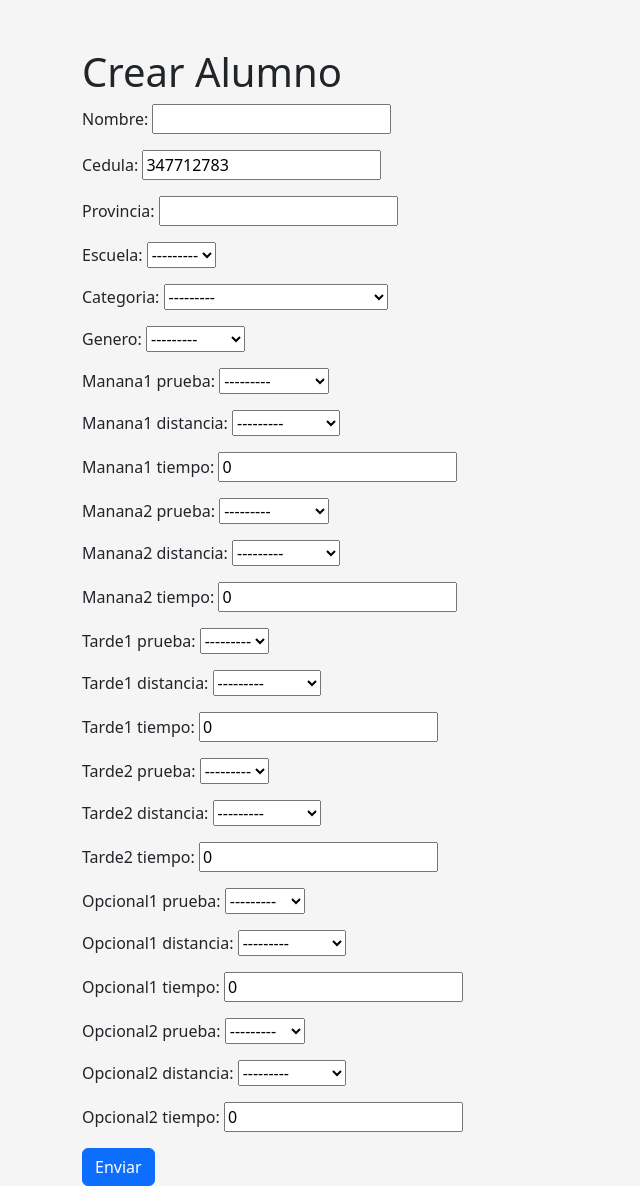
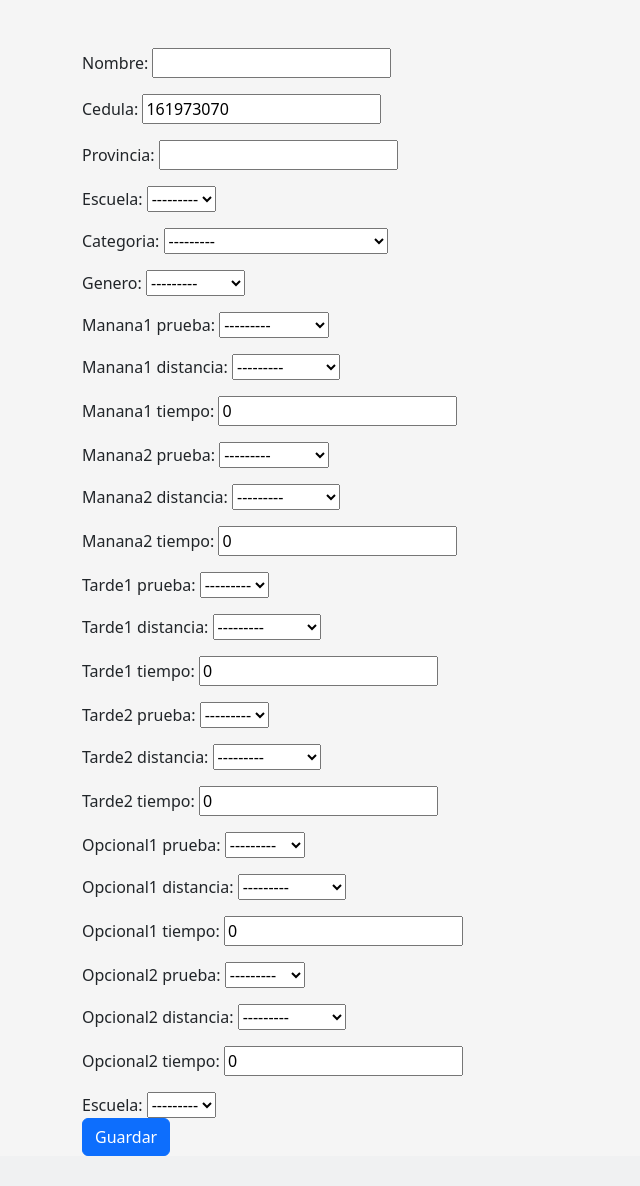
Before and after one commit to JorgeArguello1999/Spotec, a Django app: page /insert_students/create/ in a window 1280 px wide. Shown: the part 112-1298 px from the top of the page, without its empty margins (0-640 px from the left). After the commit the page ends 1268 px from the top, so only its background shows below. Run offline with Django 4.2, Linux system fonts and the light colour scheme; the visitor is signed in with stand-in values (Sample User, id 1); data that the repository does not hold is empty.

Commit message:
USABLE al 100% Tener en cuenta el campo de escuela inferior

```diff
--- a/insert_students/templates/create_insert_students.html
+++ b/insert_students/templates/create_insert_students.html
@@ -5,15 +5,25 @@
 {% block content %}
 
 <div class="container mt-5">
-    <h1>Crear Alumno</h1>
+<form method="post" class="form-group">
+        {% csrf_token %}
+        <!-- Renderiza los campos generados automáticamente por Django usando form.as_p -->
+        {{ form.as_p }}
 
-    <div class="form-group">
-        <form action="" method="post" class="form">
-            {% csrf_token %}
-            {{form.as_p}}
-            <button class="btn btn-primary">Enviar</button>
-        </form>
-    </div>
+        <!-- Personaliza el campo de la escuela -->
+        <div class="fieldWrapper">
+            <label for="id_escuela">Escuela:</label>
+            <select name="escuela" id="id_escuela">
+                {% for choice in escuelas_choices %}
+                    <option value="{{ choice.0 }}">{{ choice.1 }}</option>
+                {% endfor %}
+            </select>
+        </div>
+
+        <input type="submit" value="Guardar" class="btn btn-primary">
+
+</form>
 </div>
 
+
 {% endblock %}
--- a/insert_students/views.py
+++ b/insert_students/views.py
@@ -5,6 +5,7 @@ from .models import Estudiante
 from .forms import Estudiante_form
 from competence import functions
 from competence.models import Competencia
+from schools.models import Escuelas
 
 # Create your views here.
 @login_required
@@ -20,13 +21,52 @@ def create(request):
         # Pasamos los datos obtenidos a una función para insertarlo en la tabla competencia
         functions.insert_student_in_compentence(request.POST)
 
+        data_dict = {
+            'cedula': request.POST['cedula'],
+            'nombre': request.POST['nombre'],
+            'provincia': request.POST.get('provincia', None),
+            'escuela': request.POST.get('escuela', None),
+            'genero': request.POST['genero'],
+            'categoria': request.POST['categoria'],
+            'manana1_prueba': request.POST.get('manana1_prueba', None),
+            'manana1_distancia': request.POST.get('manana1_distancia', None),
+            'manana1_tiempo': request.POST.get('manana1_tiempo', None),
+            'manana2_prueba': request.POST.get('manana2_prueba', None),
+            'manana2_distancia': request.POST.get('manana2_distancia', None),
+            'manana2_tiempo': request.POST.get('manana2_tiempo', None),
+            'tarde1_prueba': request.POST.get('tarde1_prueba', None),
+            'tarde1_distancia': request.POST.get('tarde1_distancia', None),
+            'tarde1_tiempo': request.POST.get('tarde1_tiempo', None),
+            'tarde2_prueba': request.POST.get('tarde2_prueba', None),
+            'tarde2_distancia': request.POST.get('tarde2_distancia', None),
+            'tarde2_tiempo': request.POST.get('tarde2_tiempo', None),
+            'opcional1_prueba': request.POST.get('opcional1_prueba', None),
+            'opcional1_distancia': request.POST.get('opcional1_distancia', None),
+            'opcional1_tiempo': request.POST.get('opcional1_tiempo', None),
+            'opcional2_prueba': request.POST.get('opcional2_prueba', None),
+            'opcional2_distancia': request.POST.get('opcional2_distancia', None),
+            'opcional2_tiempo': request.POST.get('opcional2_tiempo', None),
+        }
+        print(request.POST)
+        print(data_dict)
+
         # Guardamos al Estudiante en la tabla estudiante
-        salida = Estudiante_form(request.POST)
-        salida.save()
+        try:
+            salida = Estudiante_form(data_dict)
+            salida.save()
+        except:
+            salida = Estudiante.objects.create(data_dict)
+            salida.save()
         return redirect("list_insert_students")
 
+    # Devolvemos el formulario
+    escuelas_choices = [('','---------')] + [(escuela.nombre, escuela.nombre) for escuela in Escuelas.objects.all()]
+    form = Estudiante_form()
+    form.fields['escuela'].choices = escuelas_choices
+
     return render(request, 'create_insert_students.html', {
-        "form": Estudiante_form
+        "form": Estudiante_form,
+        "escuelas_choices": escuelas_choices
     })
 
 @login_required
```
